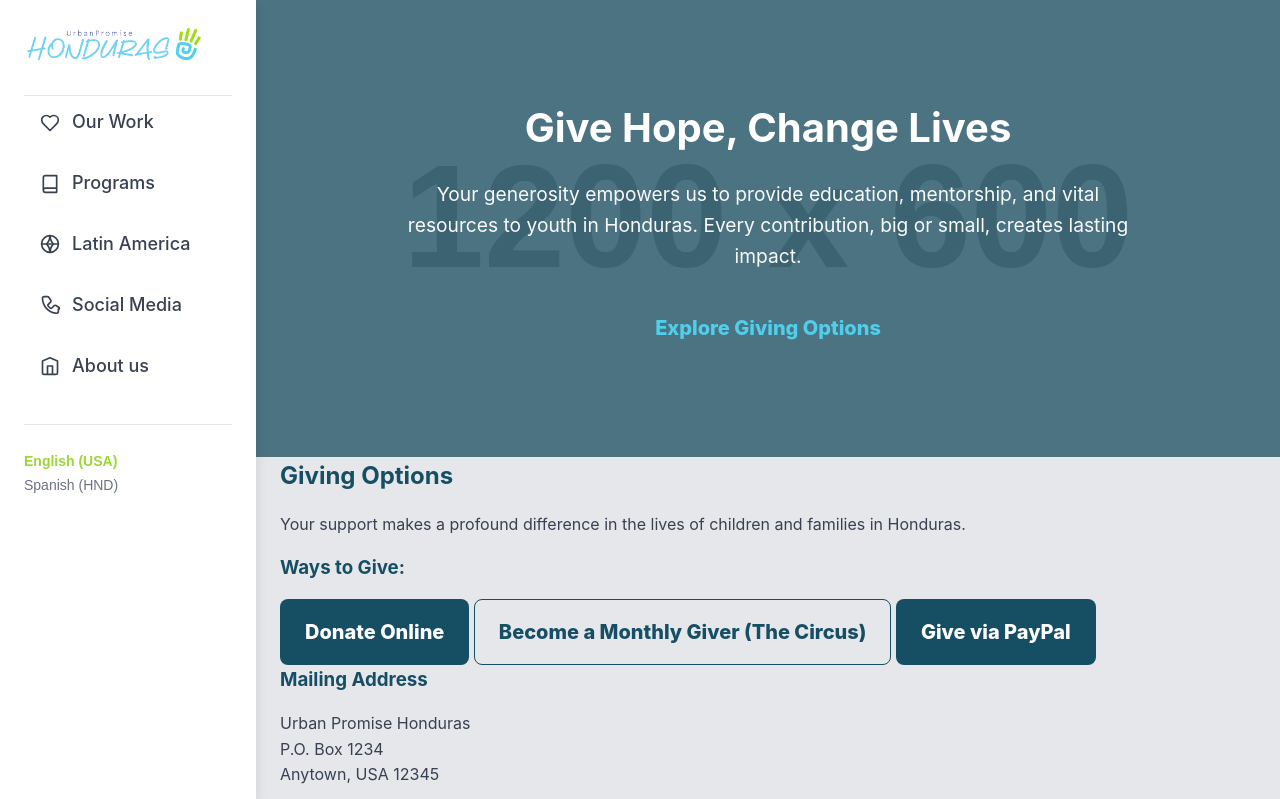
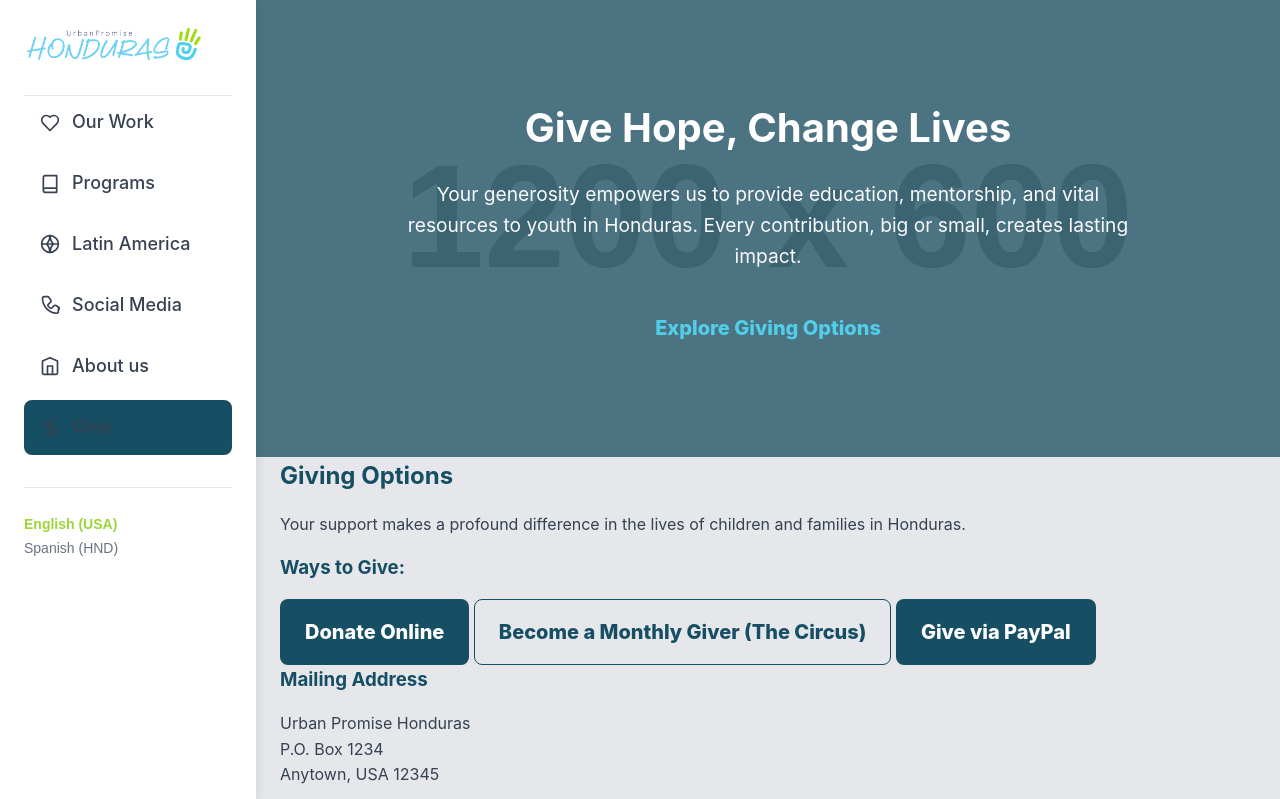
Before and after one commit to epiphenomena/urbanpromisehonduras, a PHP site: page /give/index.php in a window 1280 px wide. Shown: the top 799 px of the page. Run offline with PHP 8.4, Linux system fonts and the light colour scheme; grey boxes labelled with a size stand in for pictures from a placeholder-image service; some libraries are stand-ins or nearby versions.

Commit message:
feat: Add 'Give' link to menu, styled as a button

```diff
--- a/public/menu.php
+++ b/public/menu.php
@@ -193,6 +193,12 @@
                     <span class="en">About us</span><span class="es">Acerca de Nosotros</span>
                 </a>
             </li>
+            <li class="nav-item">
+                <a href="/give/" class="nav-link button button-primary">
+                    <svg xmlns="http://www.w3.org/2000/svg" viewBox="0 0 24 24" fill="none" stroke="currentColor" stroke-width="2" stroke-linecap="round" stroke-linejoin="round" class="feather feather-dollar-sign"><line x1="12" y1="1" x2="12" y2="23"></line><path d="M17 5H9.5a3.5 3.5 0 0 0 0 7h5a3.5 3.5 0 0 1 0 7H6"></path></svg>
+                    <span class="en">Give</span><span class="es">Donar</span>
+                </a>
+            </li>
         </ul>
     </div>
 
```
